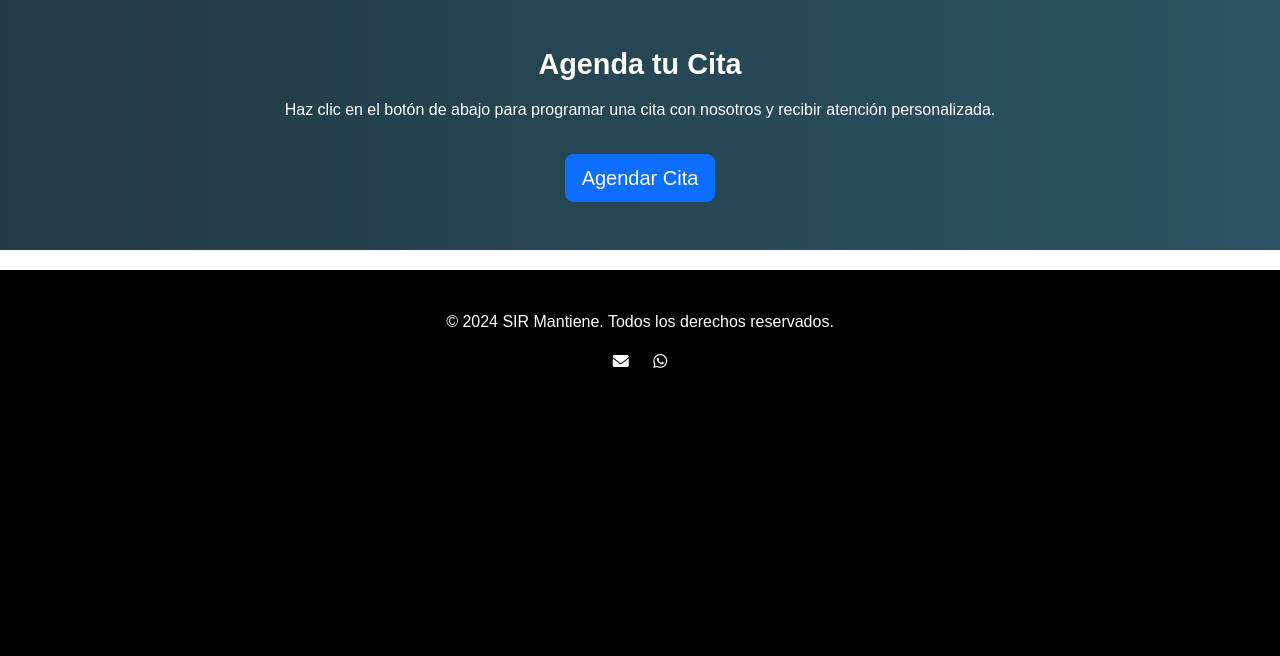
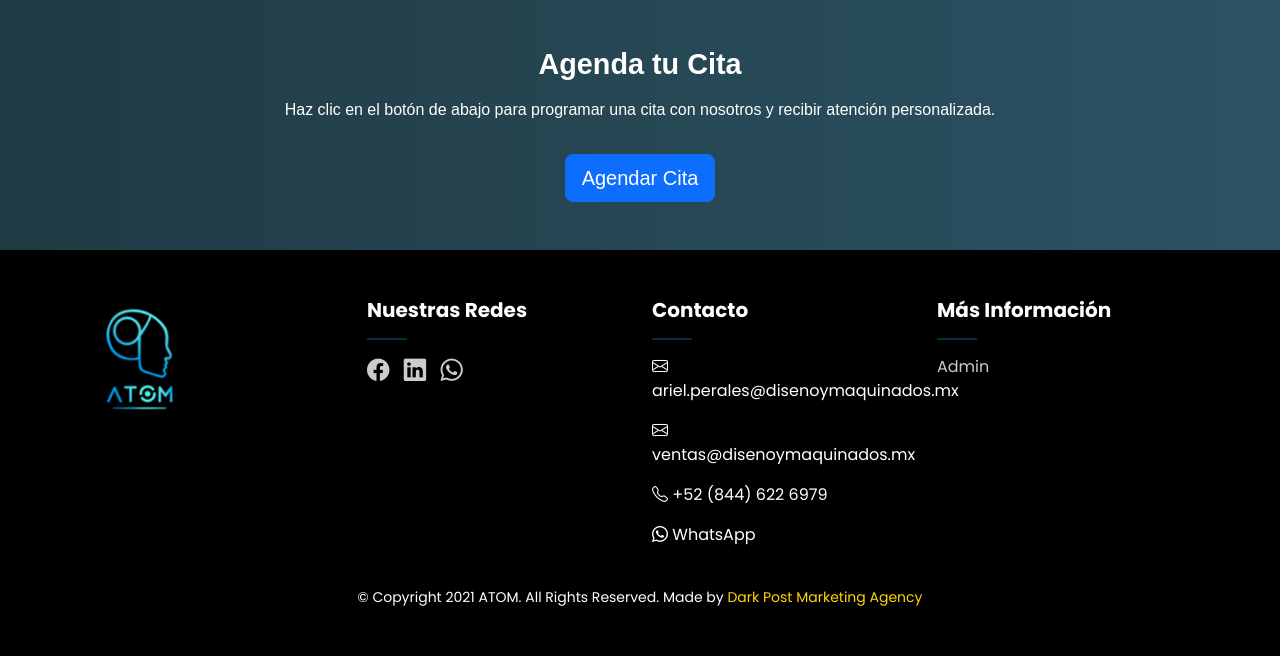
Before and after one commit to Misaelprogramer88/atom, a PHP site: page /atom/ in a window 1280 px wide. Shown: the part 4607-5263 px from the top of the page. Before the commit the page ends 4975 px from the top, so only its background shows below. Run offline with PHP 8.4, Linux system fonts and the light colour scheme; data comes from the database, SQL or seed files in the repository.

Commit message:
whats app

```diff
--- a/atom/fate.css
+++ b/atom/fate.css
@@ -60,6 +60,29 @@ body {
 
 .navbar-links a:hover::after {
   width: 100%;
+}
+
+.whatsapp-float {
+  position: fixed;
+  width: 60px;
+  height: 60px;
+  bottom: 25px;
+  left: 25px;
+  background-color: #25D366;
+  color: white;
+  border-radius: 50%;
+  text-align: center;
+  font-size: 32px;
+  box-shadow: 0 4px 12px rgba(0, 0, 0, 0.3);
+  z-index: 1000;
+  display: flex;
+  align-items: center;
+  justify-content: center;
+  transition: transform 0.2s ease;
+}
+
+.whatsapp-float:hover {
+  transform: scale(1.1);
 }
 
 
@@ -792,3 +815,45 @@ a.btn:hover {
   color: white;
   box-shadow: 0 0 8px rgba(28, 197, 220, 0.5);
 }
+
+
+.footer-dark {
+  background-color: #060b10;
+  color: #fff;
+  font-family: 'Poppins', sans-serif;
+}
+
+.footer-title {
+  font-weight: 600;
+  margin-bottom: 10px;
+}
+
+.footer-line {
+  width: 40px;
+  height: 2px;
+  background-color: #00bfff;
+  border: none;
+  margin-bottom: 15px;
+}
+
+.footer-icons a {
+  display: inline-block;
+  margin-right: 10px;
+  font-size: 1.4rem;
+  color: #ccc;
+  transition: color 0.3s ease;
+}
+
+.footer-icons a:hover {
+  color: #00bfff;
+}
+
+.footer-dark a {
+  color: #ccc;
+  text-decoration: none;
+  transition: color 0.3s ease;
+}
+
+.footer-dark a:hover {
+  color: #00bfff;
+}
--- a/atom/index.php
+++ b/atom/index.php
@@ -12,6 +12,7 @@ require_once 'db_conexion.php';
     <link href="https://cdn.jsdelivr.net/npm/bootstrap@5.3.3/dist/css/bootstrap.min.css" rel="stylesheet" integrity="sha384-QWTKZyjpPEjISv5WaRU9OFeRpok6YctnYmDr5pNlyT2bRjXh0JMhjY6hW+ALEwIH" crossorigin="anonymous">
     <link rel="stylesheet" href="fate.css">
     <link rel="stylesheet" href="chatbot.css">
+    <link rel="stylesheet" href="">
     <link rel="stylesheet" href="https://cdn.jsdelivr.net/npm/bootstrap-icons@1.10.5/font/bootstrap-icons.css">
     <link href="https://unpkg.com/aos@2.3.1/dist/aos.css" rel="stylesheet">
 
@@ -96,9 +97,7 @@ require_once 'db_conexion.php';
         Tu navegador no soporta el video.
     </video>
 
-    <div class="parallax-content">
-        <img src="imagenes/logo.pn" class="fade-in-slide img-fluid" style="margin: 0 auto; width: 600px;">
-    </div>
+
 </div>
 
 <script>
@@ -139,7 +138,7 @@ require_once 'db_conexion.php';
     </ul>
   </div>
   <a href="nosotros.php">Nosotros</a>
-  <a href="#eventos">Eventos</a>
+
 
 
   <!-- Dropdown personalizado -->
@@ -153,7 +152,7 @@ require_once 'db_conexion.php';
   </div>
 
   <a href="#contacto">Contacto</a>
-  <a href="admin.php">Admin</a>
+
 
 </nav>
   </div>
@@ -602,6 +601,15 @@ toggleBtn.addEventListener('mouseleave', () => {
 </script>
 
 
+<a
+  href="https://wa.me/521XXXXXXXXXX"
+  class="whatsapp-float"
+  target="_blank"
+  rel="noopener"
+  aria-label="Chat en WhatsApp"
+>
+  <i class="fab fa-whatsapp"></i>
+</a>
 
 
 
@@ -611,21 +619,107 @@ toggleBtn.addEventListener('mouseleave', () => {
 
     <script src="https://cdn.jsdelivr.net/npm/bootstrap@5.3.3/dist/js/bootstrap.bundle.min.js"></script>
     </div>
-    <footer class="footer">
-    <p>&copy; 2024 SIR Mantiene. Todos los derechos reservados.</p>
-    <div class="social">
-        <a href="mailto:tuemail@ejemplo.com" title="Enviar correo">
-            <i class="fas fa-envelope"></i>
-        </a>
-        <a href="https://wa.me/8442133787" target="_blank" title="Enviar WhatsApp">
-            <i class="fab fa-whatsapp"></i>
-        </a>
+    <footer class="footer-dark" style="background-color: black;">
+  <div class="container py-5">
+    <div class="row text-white">
+
+      <!-- Logo -->
+      <div class="col-md-3 mb-4 mb-md-0 text-center text-md-start">
+        <img src="image/ATOM LOGO.png" alt="ATOM Logo" style="width: 120px;">
+      </div>
+
+      <!-- Nuestras redes -->
+      <div class="col-md-3 mb-4 mb-md-0">
+        <h5 class="footer-title">Nuestras Redes</h5>
+        <hr class="footer-line">
+        <div class="footer-icons">
+          <a href="#"><i class="bi bi-facebook"></i></a>
+          <a href="#"><i class="bi bi-linkedin"></i></a>
+          <a href="#"><i class="bi bi-whatsapp"></i></a>
+        </div>
+      </div>
+
+      <!-- Contacto -->
+      <div class="col-md-3 mb-4 mb-md-0">
+        <h5 class="footer-title">Contacto</h5>
+        <hr class="footer-line">
+        <p><i class="bi bi-envelope"></i> ariel.perales@disenoymaquinados.mx</p>
+        <p><i class="bi bi-envelope"></i> ventas@disenoymaquinados.mx</p>
+        <p><i class="bi bi-telephone"></i> +52 (844) 622 6979</p>
+        <p><i class="bi bi-whatsapp"></i> WhatsApp</p>
+      </div>
+
+      <!-- Más Información -->
+      <!-- Enlace en el footer -->
+      <div class="col-md-3">
+        <h5 class="footer-title">Más Información</h5>
+        <hr class="footer-line">
+        <ul class="list-unstyled">
+          <li><a href="#" onclick="abrirModalAdmin()">Admin</a></li>
+        </ul>
+      </div>
+
+      <!-- Modal de acceso admin -->
+      <!-- Modal de acceso admin -->
+        <div id="modalAdmin" class="modal-admin">
+          <div class="modal-admin-content">
+            <div class="modal-header">
+              <img src="image/ATOM LOGO.png" alt="Logo" class="modal-logo">
+              <h4>Acceso de Administrador</h4>
+              <span class="close" onclick="cerrarModalAdmin()">&times;</span>
+            </div>
+            <div class="modal-body">
+
+              <input type="password" id="claveAdmin" placeholder="Introduce la clave" />
+              <button onclick="validarClaveAdmin()">Entrar</button>
+              <p id="errorClave" class="error-text">Clave incorrecta</p>
+            </div>
+          </div>
+        </div>
+
+
 
     </div>
-    <div class="footer-services">
-        <!-- Aquí puedes agregar más enlaces de servicios si lo deseas -->
+
+    <!-- Créditos -->
+    <div class="text-center text-white mt-4 small">
+      © Copyright 2021 ATOM. All Rights Reserved. Made by <span style="color: #FFD700;">Dark Post Marketing Agency</span>
     </div>
-    </footer>
+  </div>
+</footer>
+
+<script>
+  const claveCorrecta = "123"; // Cambia esto por la clave que tú quieras
+
+  function abrirModalAdmin() {
+    document.getElementById("modalAdmin").style.display = "block";
+    document.getElementById("claveAdmin").value = "";
+    document.getElementById("errorClave").style.display = "none";
+  }
+
+  function cerrarModalAdmin() {
+    document.getElementById("modalAdmin").style.display = "none";
+  }
+
+  function validarClaveAdmin() {
+    const claveIngresada = document.getElementById("claveAdmin").value;
+
+    if (claveIngresada === claveCorrecta) {
+      window.location.href = "admin.php";
+    } else {
+      document.getElementById("errorClave").style.display = "block";
+    }
+  }
+
+  // Cerrar modal al hacer clic fuera del contenido
+  window.onclick = function (event) {
+    const modal = document.getElementById("modalAdmin");
+    if (event.target === modal) {
+      cerrarModalAdmin();
+    }
+  };
+</script>
+
 
 <!-- Asegúrate de incluir Font Awesome en tu <head> -->
 <link rel="stylesheet" href="https://cdnjs.cloudflare.com/ajax/libs/font-awesome/6.0.0-beta3/css/all.min.css">
@@ -762,5 +856,9 @@ checkSlideVisibility();
     <script>
   AOS.init();
 </script>
+
+
+
+
 </body>
 </html>
```
Also changed, not shown: atom/chatbot.css (+92 -0 lines), atom/respuesta_debug.txt (+6 -6 lines).
